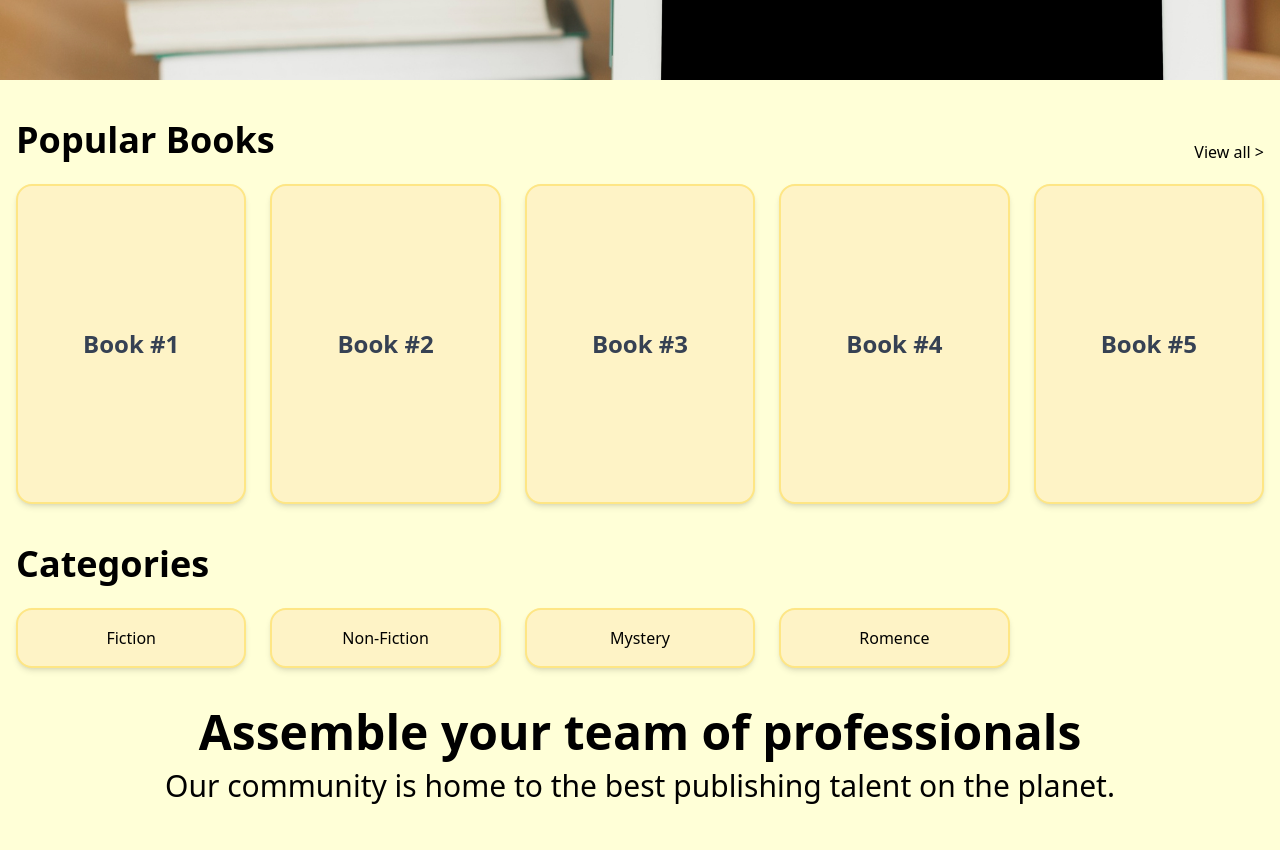
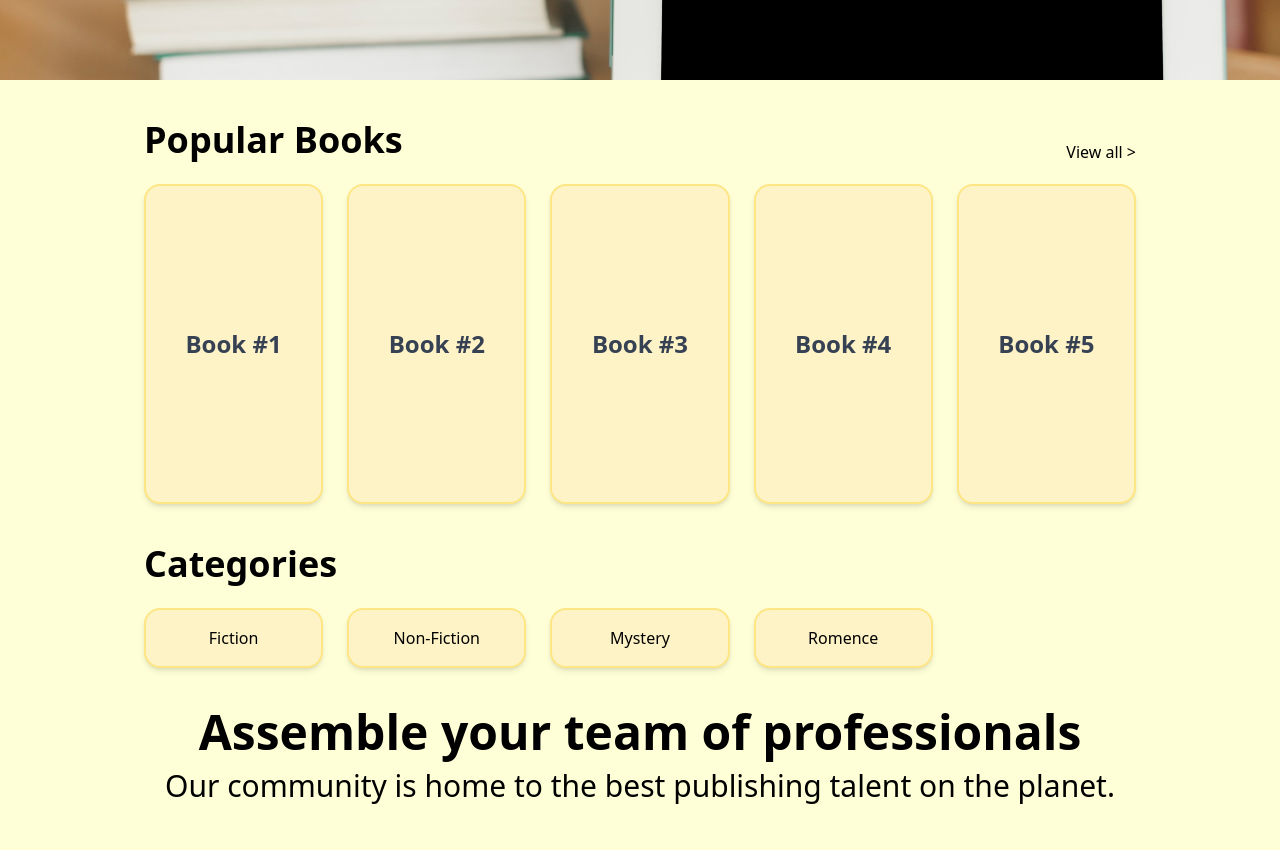
Before and after one commit to abhis9582/my-ai-books, a Next.js app: page / in a window 1280 px wide. Shown: the part 520-1370 px from the top of the page. Built offline with nearby package versions, Linux system fonts and the light colour scheme.

Commit message:
fixed container issue for popular and categories section

```diff
--- a/src/app/(userside)/_components/homecomponent.tsx
+++ b/src/app/(userside)/_components/homecomponent.tsx
@@ -63,7 +63,7 @@ export default function HomeComponent() {
                     </div>
                 </div>
                 {/* Popular Books Section */}
-                <div className="container mx-auto px-4 my-10">
+                <div className="w-[80%] mx-auto px-4 my-10">
                     <div className='flex justify-between align-middle items-center'>
                         <p className="text-3xl md:text-4xl font-bold mb-6 text-center md:text-left p-0 m-0">
                             Popular Books
@@ -85,7 +85,7 @@ export default function HomeComponent() {
                 </div>
 
                 {/* Categories session */}
-                <div className='container mx-auto px-4 my-10'>
+                <div className='w-[80%] mx-auto px-4 my-10'>
                     <p className='text-3xl md:text-4xl font-bold mb-6 text-center md:text-left p-0 m-0'>Categories</p>
                     <div className='grid grid-cols-1 sm:grid-cols-2 md:grid-cols-3 lg:grid-cols-4 xl:grid-cols-5 gap-6'>
                         {categories.map((item, index)=>(
```
